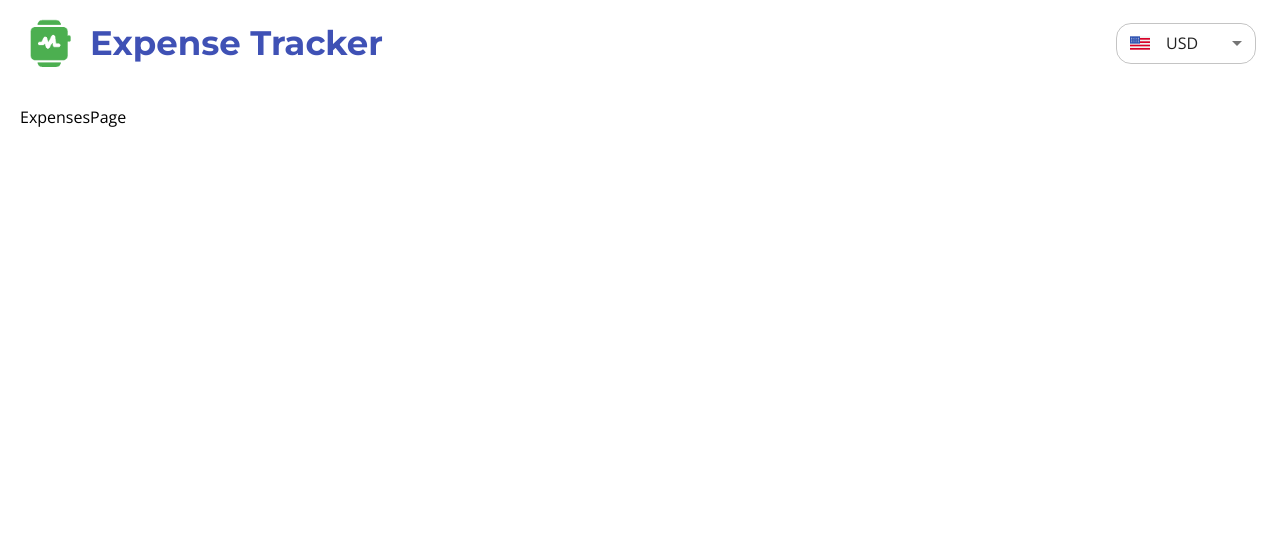
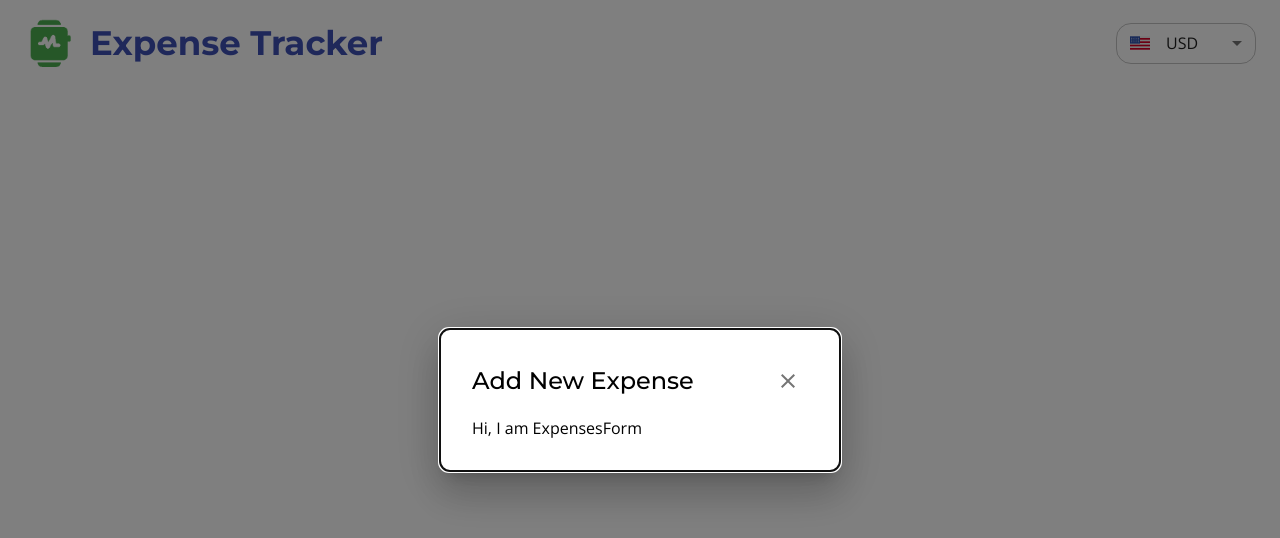
Before and after one commit to sian022/expense-tracker, a React (Vite) app in the folder client/: page / in a window 1280 px wide. Shown: the top 538 px of the page. Built offline with nearby package versions, Linux system fonts and the light colour scheme.

Commit message:
feat: created reusable modal component and custom useDisclosure hook

```diff
--- a/client/package.json
+++ b/client/package.json
@@ -12,9 +12,12 @@
   "dependencies": {
     "@emotion/react": "^11.11.4",
     "@emotion/styled": "^11.11.5",
+    "@mui/icons-material": "^5.16.0",
     "@mui/material": "^5.16.0",
+    "@reduxjs/toolkit": "^2.2.6",
     "react": "^18.3.1",
     "react-dom": "^18.3.1",
+    "react-redux": "^9.1.2",
     "react-router-dom": "^6.24.1"
   },
   "devDependencies": {
--- /dev/null
+++ b/client/src/components/common/Modal.jsx
@@ -0,0 +1,54 @@
+import {
+  Box,
+  IconButton,
+  Modal as MuiModal,
+  Stack,
+  Typography,
+} from "@mui/material";
+import { Close } from "@mui/icons-material";
+
+const Modal = ({
+  children,
+  open,
+  onClose,
+  width = 400,
+  title = "Title",
+  ...props
+}) => {
+  const style = {
+    position: "absolute",
+    top: "50%",
+    left: "50%",
+    transform: "translate(-50%, -50%)",
+    width,
+    bgcolor: "background.paper",
+    borderRadius: "10px",
+    boxShadow: 24,
+    p: 4,
+  };
+
+  return (
+    <MuiModal open={open} onClose={onClose} {...props}>
+      <Box sx={style}>
+        <Stack
+          direction="row"
+          justifyContent="space-between"
+          alignItems="center"
+          mb={2}
+        >
+          <Typography variant="h5" fontFamily="Montserrat" fontWeight="500">
+            {title}
+          </Typography>
+
+          <IconButton onClick={onClose}>
+            <Close />
+          </IconButton>
+        </Stack>
+
+        {children}
+      </Box>
+    </MuiModal>
+  );
+};
+
+export default Modal;
--- a/client/src/components/Navbar.jsx
+++ b/client/src/components/common/Navbar.jsx
@@ -1,9 +1,9 @@
-import logo from "../assets/images/logo-no-bg.png";
+import logo from "../../assets/images/logo-no-bg.png";
 import { MenuItem, Stack, TextField, Typography } from "@mui/material";
 import { useNavigate } from "react-router-dom";
 import { useDispatch, useSelector } from "react-redux";
-import currencies from "../utils/currencies";
-import { setCurrency } from "../slices/currencySlice";
+import currencies from "../../utils/currencies";
+import { setCurrency } from "../../slices/currencySlice";
 
 const Navbar = () => {
   const navigate = useNavigate();
--- /dev/null
+++ b/client/src/components/expenses/ExpensesForm.jsx
@@ -0,0 +1,11 @@
+import Modal from "../common/Modal";
+
+const ExpensesForm = ({ open, onClose }) => {
+  return (
+    <Modal title="Add New Expense" open={open} onClose={onClose}>
+      Hi, I am ExpensesForm
+    </Modal>
+  );
+};
+
+export default ExpensesForm;
--- /dev/null
+++ b/client/src/hooks/useDisclosure.js
@@ -0,0 +1,29 @@
+import { useState } from "react";
+
+// This custom hook is used to manage the state of a modal or a dialog box.
+// It returns an object with isOpen, onOpen, onClose, and onToggle functions.
+// Usage: const { isOpen, onOpen, onClose, onToggle } = useDisclosure();
+const useDisclosure = () => {
+  const [isOpen, setIsOpen] = useState(false);
+
+  const onOpen = () => {
+    setIsOpen(true);
+  };
+
+  const onClose = () => {
+    setIsOpen(false);
+  };
+
+  const onToggle = () => {
+    setIsOpen(!isOpen);
+  };
+
+  return {
+    isOpen,
+    onOpen,
+    onClose,
+    onToggle,
+  };
+};
+
+export default useDisclosure;
--- a/client/src/layouts/MainLayout.jsx
+++ b/client/src/layouts/MainLayout.jsx
@@ -1,5 +1,5 @@
 import { Stack } from "@mui/material";
-import Navbar from "../components/Navbar";
+import Navbar from "../components/common/Navbar";
 import { Outlet } from "react-router-dom";
 
 const MainLayout = () => {
--- a/client/src/pages/ExpensesPage.jsx
+++ b/client/src/pages/ExpensesPage.jsx
@@ -1,5 +1,14 @@
+import ExpensesForm from "../components/expenses/ExpensesForm";
+import useDisclosure from "../hooks/useDisclosure";
+
 const ExpensesPage = () => {
-  return <div>ExpensesPage</div>;
+  const { isOpen, onOpen, onClose } = useDisclosure();
+
+  return (
+    <>
+      <ExpensesForm open={true} onClose={onClose} />
+    </>
+  );
 };
 
 export default ExpensesPage;
```
Also changed, not shown: 1 other file (tests, documents, lock files or other folders).
